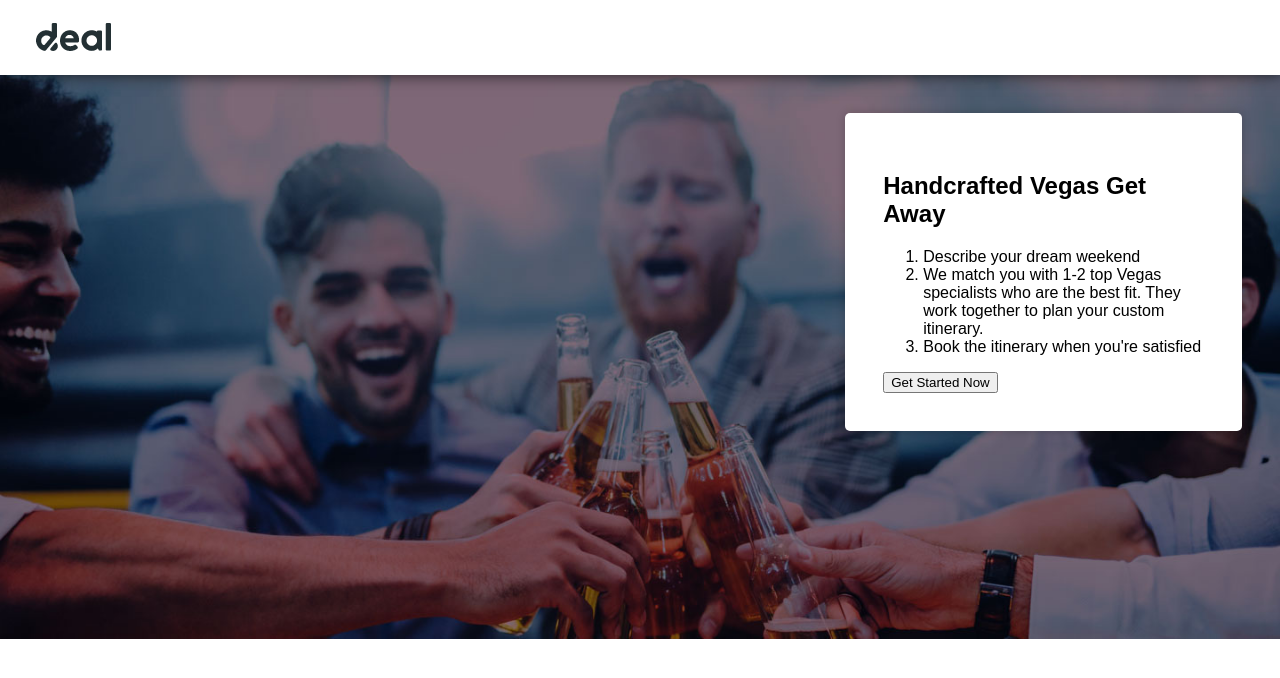
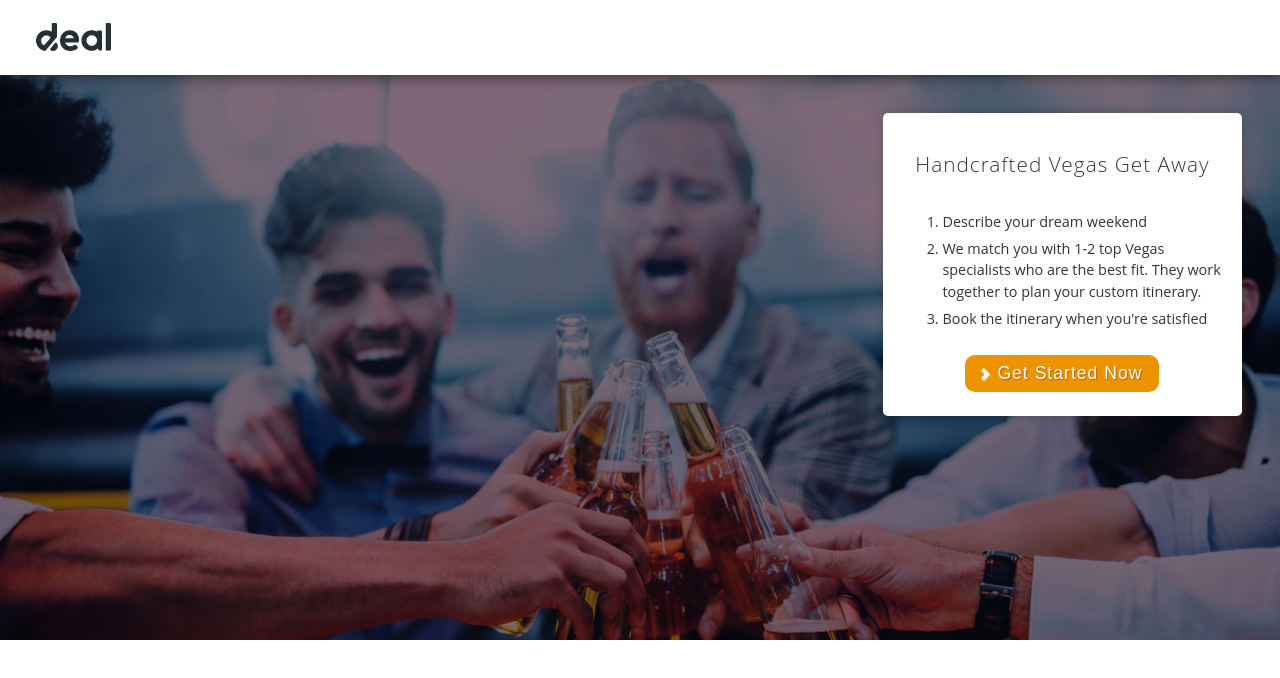
Before and after one commit to alexdebert/deal-project, a React (Create React App) app: page / in a window 1280 px wide. Shown: the top 678 px of the page. Built offline with nearby package versions, Linux system fonts and the light colour scheme.

Commit message:
Untrack .idea files - Modifying Vegas Box List styles

```diff
--- a/src/components/heroImage/HeroImage.scss
+++ b/src/components/heroImage/HeroImage.scss
@@ -14,7 +14,7 @@ and (-webkit-min-device-pixel-ratio: 3)
 and (orientation: portrait) {
 
   .heroImage {
-    height: 50%;
+    height: 100%;
     width: 100%;
   }
 
--- a/src/containers/app/App.scss
+++ b/src/containers/app/App.scss
@@ -1,7 +1,9 @@
 body {
-    margin: 0;
-    padding: 0;
-    font-family: sans-serif;
+  margin: 0;
+  padding: 0;
+  font-family: open sans,Arial,Helvetica,sans-serif;
+  color: #343434;
+  -webkit-font-smoothing: antialiased;
 }
 
 #application-wrapper {
--- a/src/containers/vegasBox/VegasBox.jsx
+++ b/src/containers/vegasBox/VegasBox.jsx
@@ -12,32 +12,32 @@ class VegasBox extends Component {
 	constructor() {
 		super()
 		this.state = {
-			isDisplayed: true
+			visible: true
 		}
 	}
 
 	toggleList() {
 		this.setState(prevState => ({
-			isDisplayed: !prevState.isDisplayed
+			visible: !prevState.visible
 		}))
 	}
 
 	render () {
-		let hiddenClass = this.state.isDisplayed ? '' : 'hidden',
-			classBox = `vegas-box-list-wrapper ${hiddenClass}`
+		let hidden = this.state.visible ? '' : 'hidden',
+			vegasBoxListClass = `vegas-box-list ${hidden}`
 
 		return (
 			<div id="vegas-box-wrapper">
 				<div onClick={() => this.toggleList()} className="vegas-box-headline">
 					<h2>Handcrafted Vegas Get Away</h2>
 				</div>
-				<div className={classBox}>
+				<div className={vegasBoxListClass}>
 					<ol>
 						<li>Describe your dream weekend</li>
 						<li>We match you with 1-2 top Vegas specialists who are the best fit. They work together to plan your custom itinerary.</li>
 						<li>{"Book the itinerary when you're satisfied"}</li>
 					</ol>
-					<button>
+					<button className="vegas-box-button">
 						Get Started Now
 					</button>
 				</div>
--- a/src/containers/vegasBox/VegasBox.scss
+++ b/src/containers/vegasBox/VegasBox.scss
@@ -8,21 +8,63 @@
   right: 0;
   width: 25%;
   background: #fff;
-  padding: 3%;
+  padding: 1.5%;
   margin-top: 3%;
   margin-right: 3%;
+  -webkit-border-radius: 5px;
+  -moz-border-radius: 5px;
   border-radius: 5px;
-  -webkit-box-shadow: rgba(0,0,0,.2) 0 0 10px;
-  -moz-box-shadow: rgba(0,0,0,.2) 0 0 10px;
-  box-shadow: rgba(0,0,0,.2) 0 0 10px;
-  -webkit-transition:height, 0.5s linear;
-  -moz-transition: height, 0.5s linear;
-  transition: height, 0.5s linear;
+  -webkit-box-shadow: rgba(0, 0, 0, .2) 0 0 10px;
+  -moz-box-shadow: rgba(0, 0, 0, .2) 0 0 10px;
+  box-shadow: rgba(0, 0, 0, .2) 0 0 10px;
+}
 
-  .hidden {
-    height: 0;
-    -webkit-transition:height, 0.5s linear;
-    -moz-transition: height, 0.5s linear;
-    transition: height, 0.5s linear;
-  }
+h2 {
+  cursor: pointer;
+  text-transform: none;
+  letter-spacing: 1px;
+  font-size: 1.3em;
+  font-weight: 300;
+  word-wrap: break-word;
+  text-align: center;
 }
+
+.vegas-box-list {
+  display: flex;
+  align-items: center;
+  flex-direction: column;
+}
+
+li {
+  font-size: 90%;
+  line-height: 1.5;
+  word-wrap: break-word;
+  margin-bottom: 5px;
+}
+
+.hidden {
+  display: none;
+}
+
+.vegas-box-button {
+  letter-spacing: 1px;
+  display: inline-block;
+  clear: both;
+  -webkit-border-radius: 10px;
+  -moz-border-radius: 10px;
+  border-radius: 10px;
+  text-shadow: rgba(0,0,0,.3) 1px 1px 1px;
+  font-size: 1.1em;
+  font-weight: 400;
+  color: #fff;
+  margin: 5px 0;
+  min-height: 20px;
+  text-align: left;
+  border: 2px solid #ed9300;
+  padding: 6px 15px 6px 30px;
+  background-image: url(/public/img/white-link-arrow.png);
+  background-position: 8px center;
+  background-repeat: no-repeat;
+  background-color: #ed9300;
+  text-transform: capitalize;
+}
```
Also changed, not shown: public/img/white-link-arrow.png (added).
